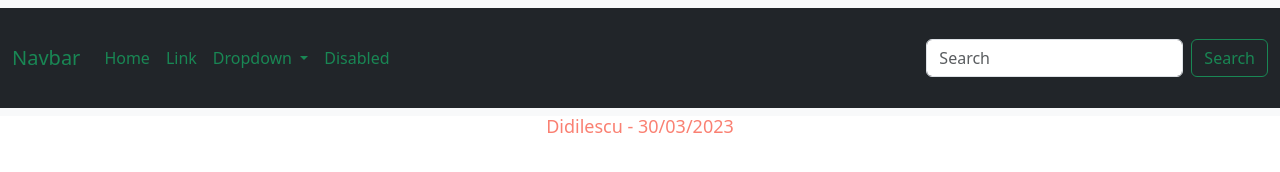
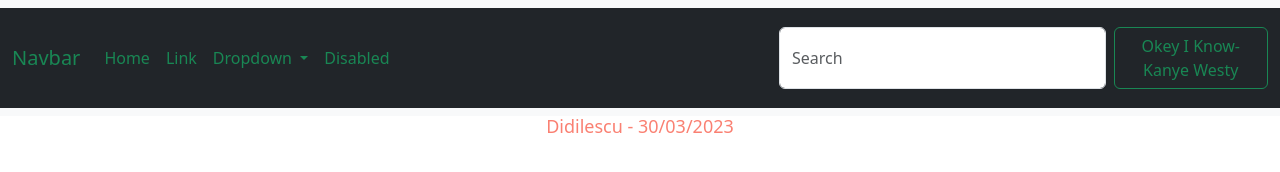
Before and after one commit to AleDydy/Didilescu-Compito1, a plain HTML site: page index.html in a window 1280 px wide. Drawn offline with nearby package versions, Linux system fonts and the light colour scheme.

Commit message:
also modified something to generate a conflict

```diff
--- a/index.html
+++ b/index.html
@@ -40,7 +40,7 @@
             </ul>
             <form class="d-flex" role="search">
               <input class="form-control me-2" type="search" placeholder="Search" aria-label="Search">
-              <button class="btn btn-outline-success text-success" type="submit">Search</button>
+              <button class="btn btn-outline-success text-success" type="submit">Okey I Know- Kanye Westy</button>
             </form>
           </div>
         </div>
```
